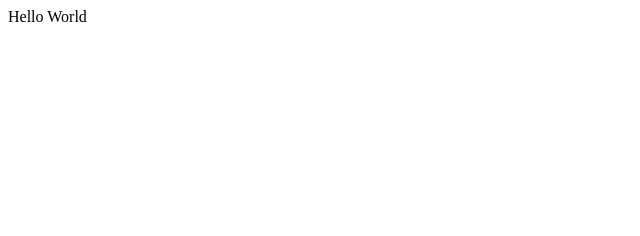
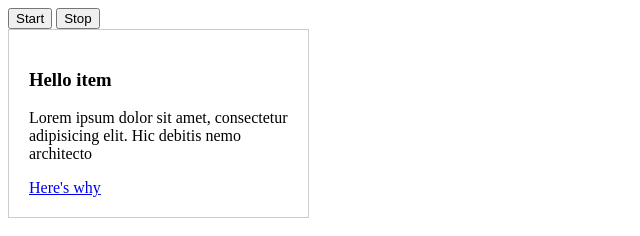
Before and after one commit to samuelastech/webstreams, a plain HTML site: page app/index.html in a window 1280 px wide. Shown: the whole page, without its empty margins (0-640 px from the left). Drawn offline with Linux system fonts and the light colour scheme.

Commit message:
feat: card style

```diff
--- a/app/index.html
+++ b/app/index.html
@@ -5,8 +5,36 @@
   <meta http-equiv="X-UA-Compatible" content="IE=edge">
   <meta name="viewport" content="width=device-width, initial-scale=1.0">
   <title>Webstream</title>
+  <style>
+    .grid {
+      display: grid;
+      grid-template-columns: repeat(auto-fill, minmax(280px, 1fr));
+      grid-gap: 20px;
+      align-items: stretch;
+    }
+
+    .grid > article {
+      border: 1px solid #ccc;
+    }
+
+    .grid .text {
+      padding: 20px;
+    }
+  </style>
 </head>
 <body>
-  Hello World
+  <button id="start">Start</button>
+  <button id="stop">Stop</button>
+  <div class="container">
+    <main id="cards" class="grid">
+      <article>
+        <div class="text">
+          <h3>Hello item</h3>
+          <p>Lorem ipsum dolor sit amet, consectetur adipisicing elit. Hic debitis nemo architecto</p>
+          <a href="http://">Here's why</a>
+        </div>
+      </article>
+    </main>
+  </div>
 </body>
 </html>
```
